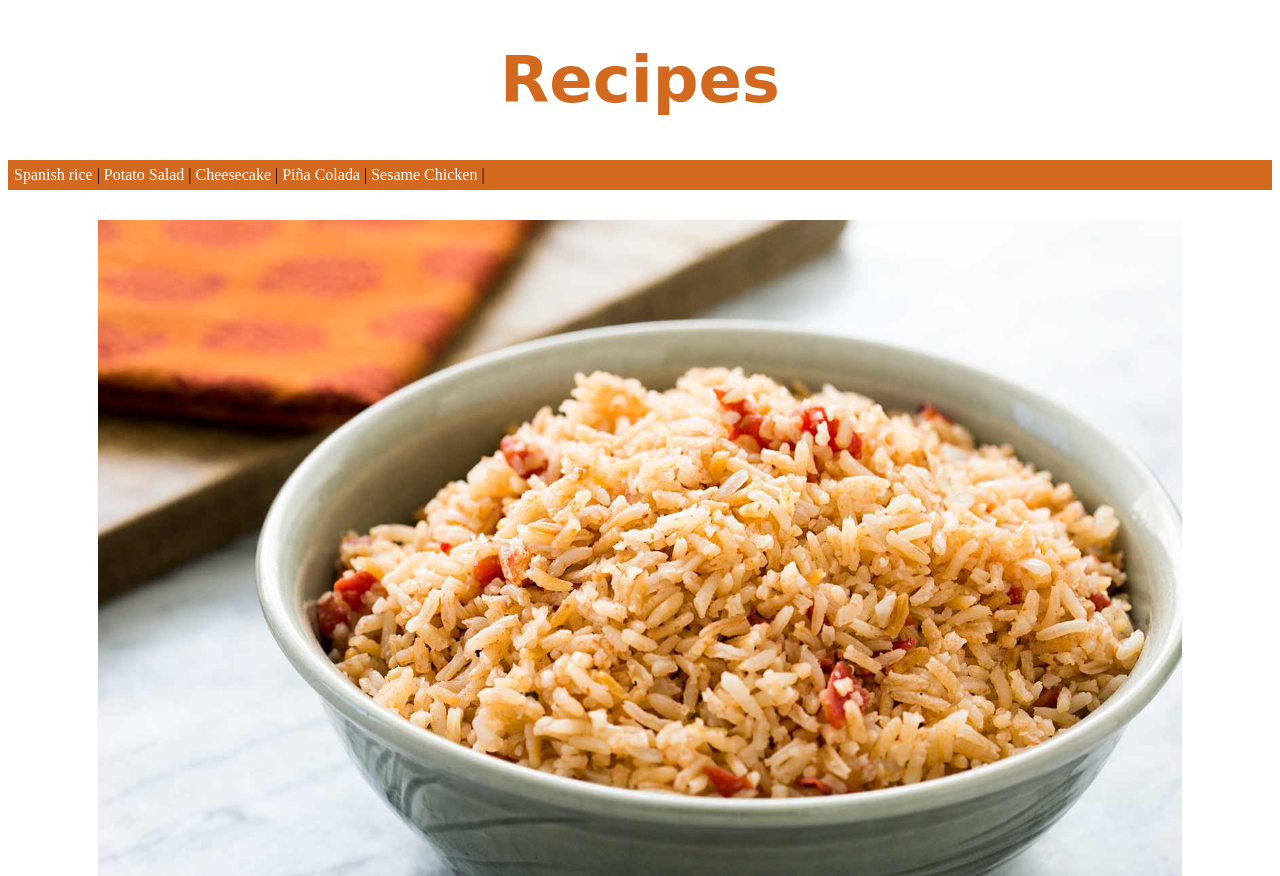
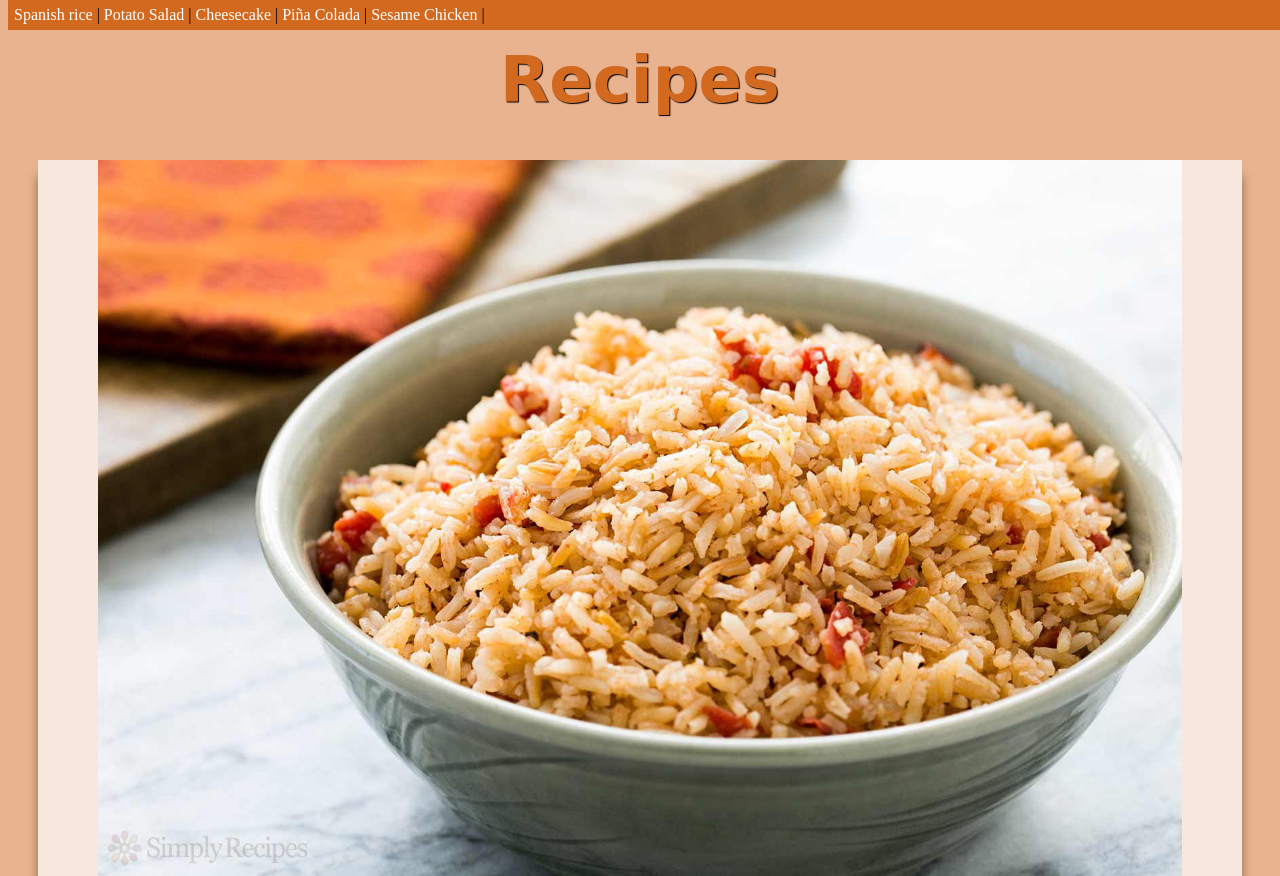
Before and after one commit to JJarrett1/challenges, a plain HTML site: page Recipe Site - revised/index.html in a window 1280 px wide. Shown: the top 876 px of the page. Drawn offline with Linux system fonts and the light colour scheme; a web font is replaced by a local one.

Commit message:
Update index.css

```diff
--- a/Recipe Site - revised/styles/index.css
+++ b/Recipe Site - revised/styles/index.css
@@ -3,6 +3,11 @@
     --theme: chocolate;
     --link-hover: blue;
     --image-link: url("../images/sesame-chicken.jpg");
+}
+.card{
+    box-shadow: 0 15px 10px rgba(0, 0, 0, 0.397);
+    padding-bottom: 20px;
+    background-color: rgba(255, 255, 255, 0.692);
 }
 img{
     width : 90%;
@@ -26,6 +31,9 @@ header{
 nav{
     background-color: var(--theme);
     padding: 6px;
+    position: fixed;
+    top: 0;
+    width: 100%;
 }
 a{
     color: white;
@@ -34,3 +42,9 @@ a{
 a:hover{
     color: var(--link-hover);
 }
+body{
+    background-color: rgba(210, 105, 30, 0.5);
+}
+h1{
+    text-shadow: 1px 1px 1px rgb(0, 0, 0);
+}
```
